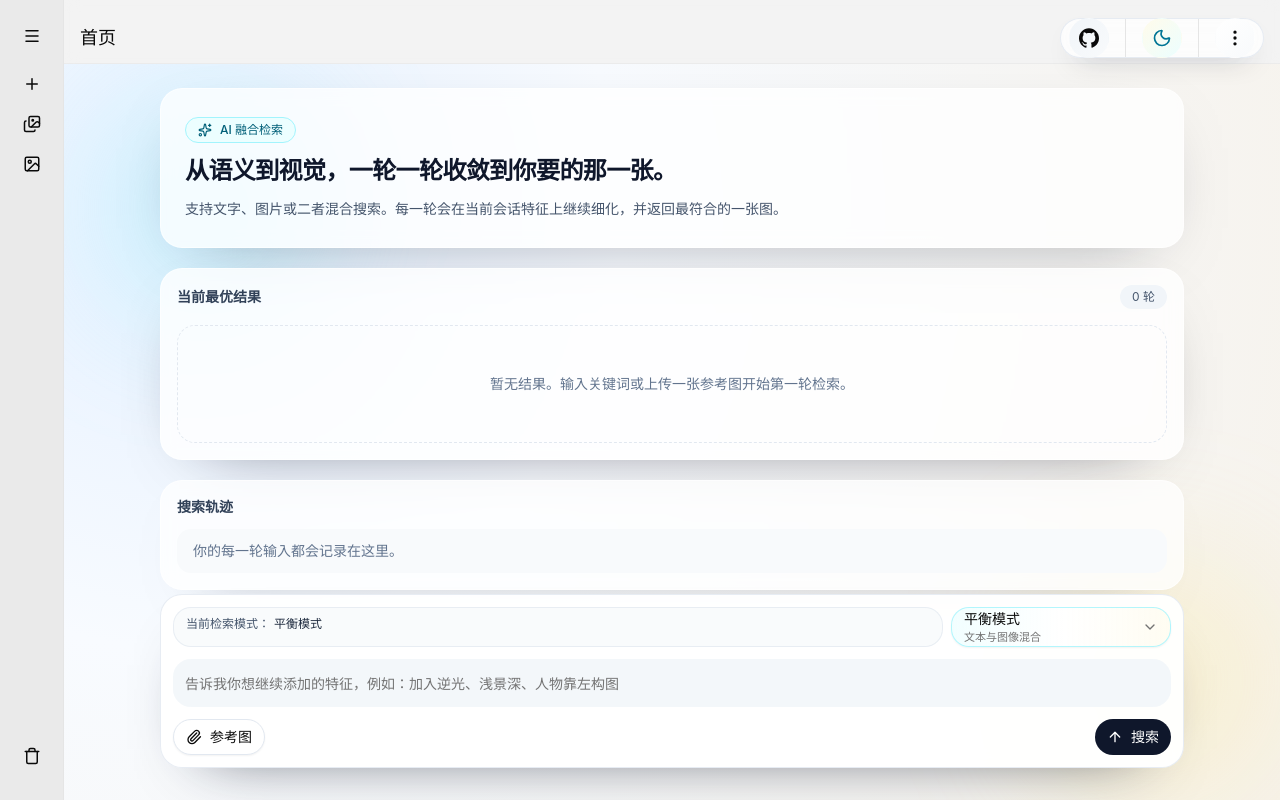
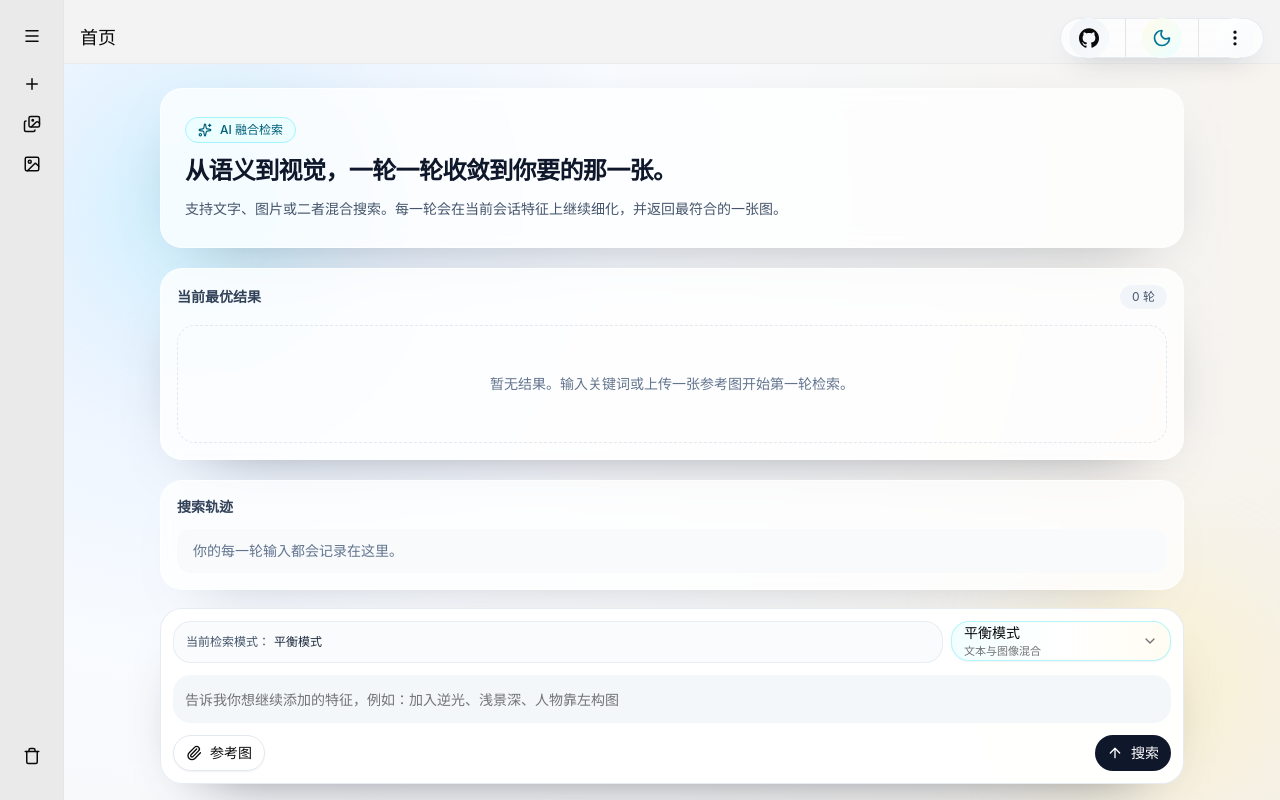
Before and after one commit to w1f666/img_search_by_text, a React (Vite) app in the folder frontend/: page / in a window 1280 px wide. Built offline with nearby package versions, Linux system fonts and the light colour scheme.

Commit message:
bug fixes

```diff
--- a/frontend/src/pages/Search/Searchbar.tsx
+++ b/frontend/src/pages/Search/Searchbar.tsx
@@ -167,7 +167,7 @@ export default function Searchbar() {
     };
 
     return (
-        <div className="relative min-h-full overflow-hidden bg-[radial-gradient(circle_at_10%_20%,#e4f0ff_0%,#f8fbff_35%,#f6f2eb_100%)] px-4 py-6 sm:px-6 lg:px-10">
+        <div className="relative min-h-full bg-[radial-gradient(circle_at_10%_20%,#e4f0ff_0%,#f8fbff_35%,#f6f2eb_100%)] px-4 py-6 sm:px-6 lg:px-10">
             <div className="pointer-events-none absolute left-8 top-8 h-56 w-56 rounded-full bg-cyan-200/35 blur-3xl" />
             <div className="pointer-events-none absolute bottom-0 right-0 h-64 w-64 rounded-full bg-amber-200/25 blur-3xl" />
 
@@ -281,7 +281,7 @@ export default function Searchbar() {
                 <section className="sticky bottom-4 z-20">
                     <div className="rounded-3xl border border-slate-200/80 bg-white/95 p-3 shadow-[0_26px_65px_-45px_rgba(15,23,42,.8)] backdrop-blur">
                         <div className="mb-3 grid gap-2 md:grid-cols-[minmax(0,1fr)_220px]">
-                            <div className="rounded-2xl border border-slate-200/70 bg-slate-50/80 px-3 py-2 text-xs text-slate-600">
+                            <div className="rounded-2xl border border-slate-200/70 bg-slate-50/80 px-3 py-3 text-xs text-slate-600">
                                 当前检索模式：
                                 <span className="ml-1 font-medium text-slate-800">
                                     {modeOptions.find((option) => option.value === searchMode)?.label}
```
